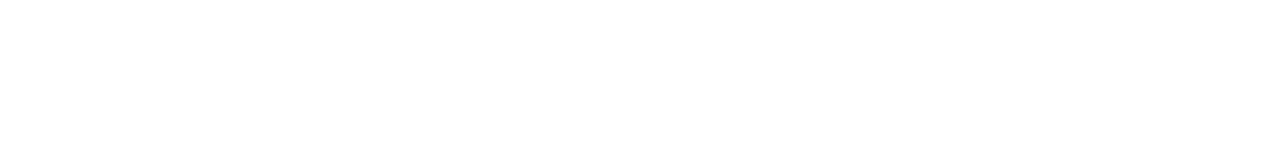
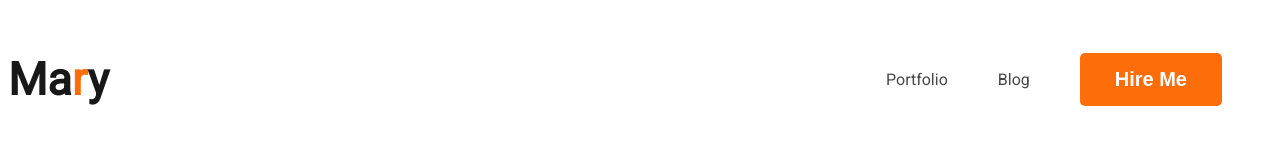
Before and after one commit to Rafi-17/web-developer-portfolio, a plain HTML site: page index.html in a window 1280 px wide. Drawn offline with Linux system fonts and the light colour scheme.

Commit message:
nav added

```diff
--- a/index.html
+++ b/index.html
@@ -4,10 +4,22 @@
     <meta charset="UTF-8">
     <meta name="viewport" content="width=device-width, initial-scale=1.0">
     <title>Web Developer Portfolio</title>
+    <link rel="preconnect" href="https://fonts.googleapis.com">
+<link rel="preconnect" href="https://fonts.gstatic.com" crossorigin>
+<link href="https://fonts.googleapis.com/css2?family=Open+Sans:wght@400;700;800&family=Roboto&display=swap" rel="stylesheet">
+    <link rel="stylesheet" href="styles/portfolio.css">
+
 </head>
 <body>
     <header>
-
+        <nav>
+            <h3 class="nav-title">Ma<span class="text-primary">r</span>y</h3>
+            <ul>
+                <li><a href="">Portfolio</a></li>
+                <li><a href="">Blog</a></li>
+                <li><button class="btn-primary">Hire Me</button></li>
+            </ul>
+        </nav>
     </header>
     <main>
 
--- /dev/null
+++ b/styles/portfolio.css
@@ -0,0 +1,48 @@
+/* common shared styles */
+body {
+    font-family: 'Open Sans', sans-serif;
+    font-family: 'Roboto', sans-serif;
+}
+
+.text-primary {
+    color: #FD6E0A;
+}
+
+.btn-primary {
+    border-radius: 5px;
+    background: #FD6E0A;
+    border: 0;
+    color: white;
+    font-size: 20px;
+    font-weight: 700;
+    padding: 15px 35px;
+}
+
+/* nav related styles */
+nav {
+    display: flex;
+    justify-content: space-between;
+    align-items: center;
+}
+
+.nav-title {
+    color: #181818;
+    font-size: 45px;
+    font-weight: 800;
+}
+
+nav>ul {
+    display: flex;
+    align-items: center;
+}
+
+nav li {
+    list-style: none;
+    margin-right: 50px;
+}
+
+nav a {
+    text-decoration: none;
+    color: #474747;
+
+}
```
